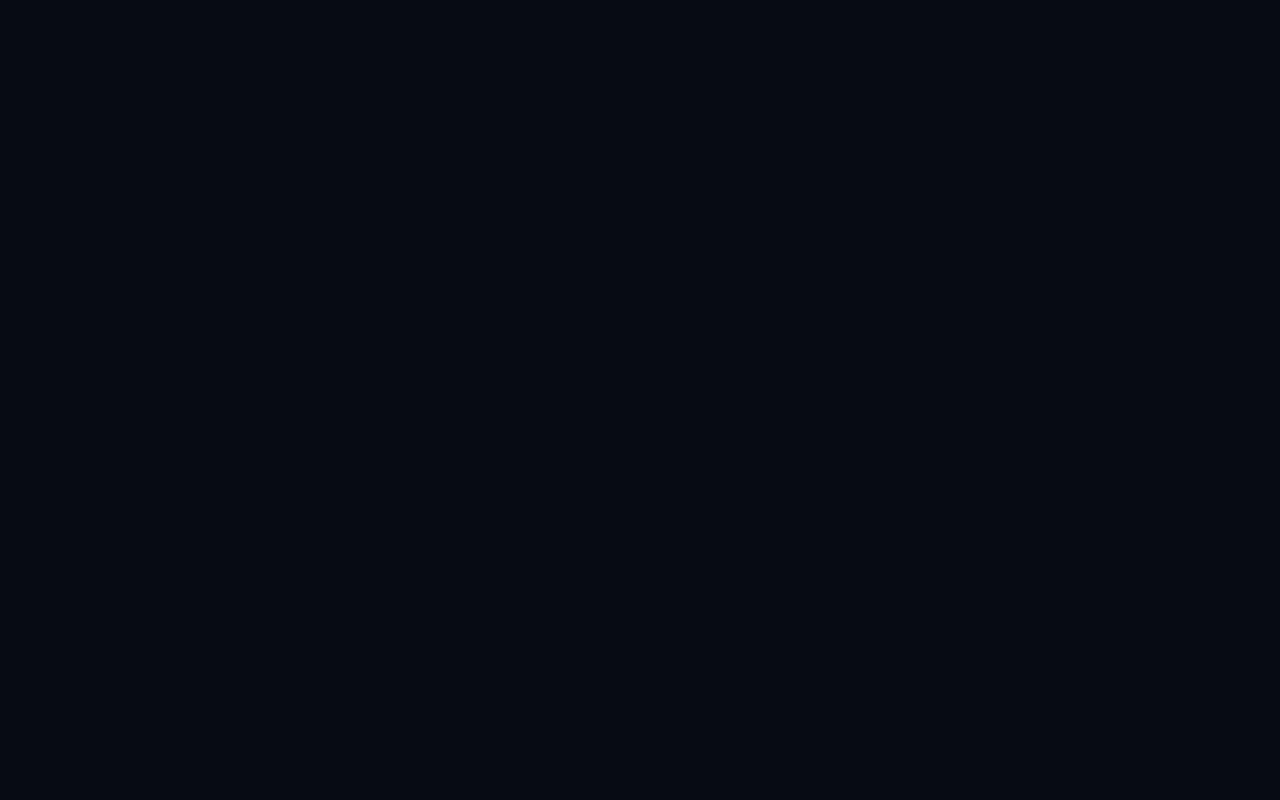
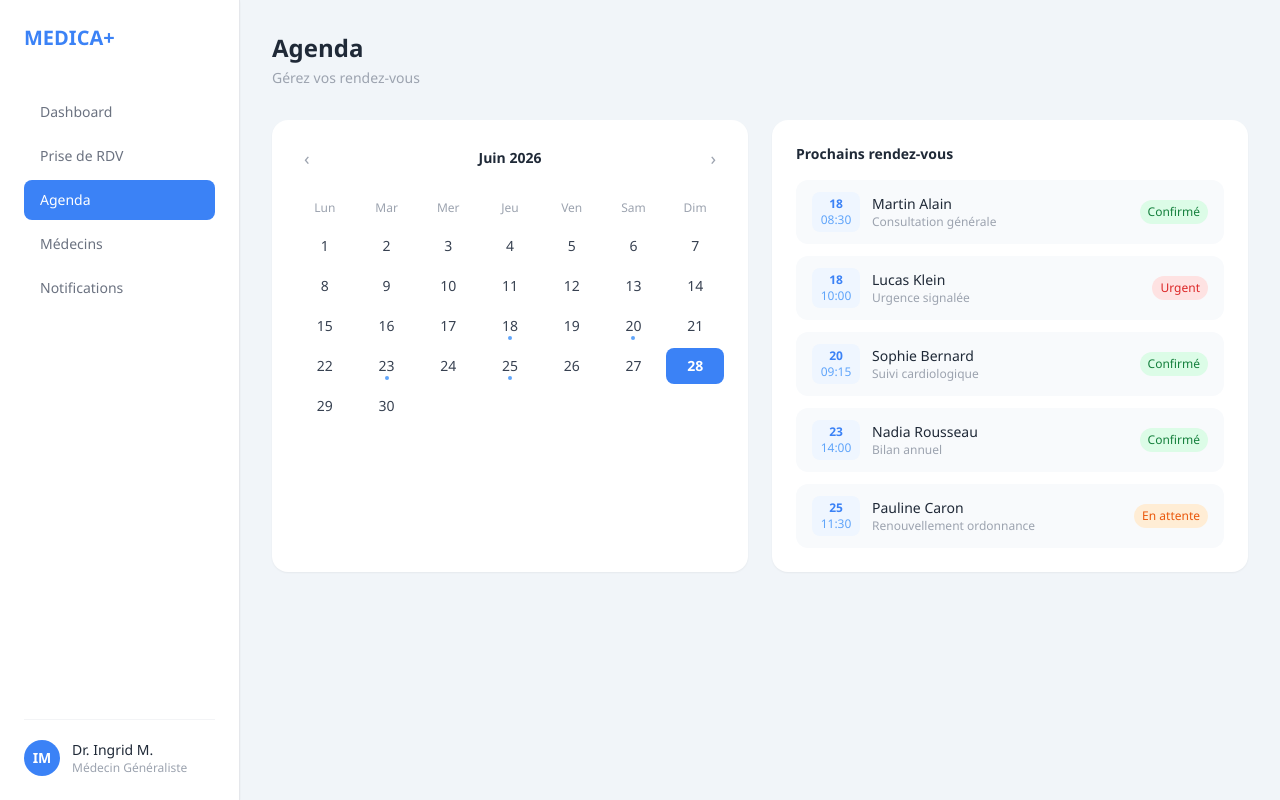
Before and after one commit to nohaeila/MEDICA_PLUS, a React (Vite) app in the folder frontend-web/: page /agenda in a window 1280 px wide. Before the commit this address had no page. Built offline with nearby package versions, Linux system fonts and the light colour scheme.

Commit message:
feat: agenda calendrier

```diff
--- a/frontend-web/src/App.jsx
+++ b/frontend-web/src/App.jsx
@@ -2,6 +2,7 @@ import { BrowserRouter, Routes, Route } from "react-router-dom"
 import Dashboard from "./pages/Dashboard"
 import ListeMedecins from "./pages/ListeMedecins"
 import PriseRDV from "./pages/PriseRDV"
+import Agenda from "./pages/Agenda"
 
 function App() {
   return (
@@ -10,6 +11,7 @@ function App() {
         <Route path="/" element={<Dashboard />} />
         <Route path="/medecins" element={<ListeMedecins />} />
         <Route path="/rdv" element={<PriseRDV />} />
+        <Route path="/agenda" element={<Agenda />} />
       </Routes>
     </BrowserRouter>
   )
--- /dev/null
+++ b/frontend-web/src/pages/Agenda.jsx
@@ -0,0 +1,155 @@
+import { useNavigate } from "react-router-dom"
+import { useState } from "react"
+
+export default function Agenda() {
+  const navigate = useNavigate()
+  const [moisActuel, setMoisActuel] = useState(new Date(2026, 5, 1))
+
+  const nav = [
+    { label: "Dashboard", path: "/" },
+    { label: "Prise de RDV", path: "/rdv" },
+    { label: "Agenda", path: "/agenda", active: true },
+    { label: "Médecins", path: "/medecins" },
+    { label: "Notifications", path: "/notifications" },
+  ]
+
+  const rdv = [
+    { date: "2026-06-18", heure: "08:30", patient: "Martin Alain", motif: "Consultation générale", statut: "Confirmé" },
+    { date: "2026-06-18", heure: "10:00", patient: "Lucas Klein", motif: "Urgence signalée", statut: "Urgent" },
+    { date: "2026-06-20", heure: "09:15", patient: "Sophie Bernard", motif: "Suivi cardiologique", statut: "Confirmé" },
+    { date: "2026-06-23", heure: "14:00", patient: "Nadia Rousseau", motif: "Bilan annuel", statut: "Confirmé" },
+    { date: "2026-06-25", heure: "11:30", patient: "Pauline Caron", motif: "Renouvellement ordonnance", statut: "En attente" },
+  ]
+
+  const statutStyle = {
+    "Confirmé": "bg-green-100 text-green-700",
+    "En attente": "bg-orange-100 text-orange-600",
+    "Urgent": "bg-red-100 text-red-600",
+  }
+
+  const joursNoms = ["Lun", "Mar", "Mer", "Jeu", "Ven", "Sam", "Dim"]
+
+  const getNomMois = (date) => date.toLocaleString("fr-FR", { month: "long", year: "numeric" })
+
+  const getJoursDuMois = () => {
+    const annee = moisActuel.getFullYear()
+    const mois = moisActuel.getMonth()
+    const premierJour = new Date(annee, mois, 1).getDay()
+    const decalage = premierJour === 0 ? 6 : premierJour - 1
+    const nbJours = new Date(annee, mois + 1, 0).getDate()
+    const jours = []
+    for (let i = 0; i < decalage; i++) jours.push(null)
+    for (let i = 1; i <= nbJours; i++) jours.push(i)
+    return jours
+  }
+
+  const aRDV = (jour) => {
+    if (!jour) return false
+    const annee = moisActuel.getFullYear()
+    const mois = String(moisActuel.getMonth() + 1).padStart(2, "0")
+    const date = `${annee}-${mois}-${String(jour).padStart(2, "0")}`
+    return rdv.some(r => r.date === date)
+  }
+
+  const aujourdhui = new Date()
+  const estAujourdhui = (jour) => {
+    return jour === aujourdhui.getDate() &&
+      moisActuel.getMonth() === aujourdhui.getMonth() &&
+      moisActuel.getFullYear() === aujourdhui.getFullYear()
+  }
+
+  const moisPrecedent = () => setMoisActuel(new Date(moisActuel.getFullYear(), moisActuel.getMonth() - 1, 1))
+  const moisSuivant = () => setMoisActuel(new Date(moisActuel.getFullYear(), moisActuel.getMonth() + 1, 1))
+
+  return (
+    <div className="flex min-h-screen bg-slate-100 text-gray-800">
+
+      {/* Sidebar */}
+      <aside className="w-60 bg-white border-r border-gray-200 flex flex-col p-6 shadow-sm">
+        <h1 className="text-xl font-bold text-blue-500 mb-10">MEDICA+</h1>
+        <nav className="flex flex-col gap-1 flex-1">
+          {nav.map((item) => (
+            <button key={item.label}
+              onClick={() => navigate(item.path)}
+              className={`text-left px-4 py-2.5 rounded-lg text-sm transition
+                ${item.active
+                  ? "bg-blue-500 text-white font-medium"
+                  : "text-gray-500 hover:bg-slate-100 hover:text-gray-800"}`}>
+              {item.label}
+            </button>
+          ))}
+        </nav>
+        <div className="border-t border-gray-100 pt-5 flex items-center gap-3">
+          <div className="w-9 h-9 rounded-full bg-blue-500 flex items-center justify-center text-sm font-bold text-white">IM</div>
+          <div>
+            <p className="text-sm font-medium text-gray-800">Dr. Ingrid M.</p>
+            <p className="text-xs text-gray-400">Médecin Généraliste</p>
+          </div>
+        </div>
+      </aside>
+
+      {/* Contenu */}
+      <main className="flex-1 p-8">
+        <div className="mb-8">
+          <h2 className="text-2xl font-bold text-gray-800">Agenda</h2>
+          <p className="text-gray-400 text-sm mt-1">Gérez vos rendez-vous</p>
+        </div>
+
+        <div className="grid grid-cols-2 gap-6">
+
+          {/* Calendrier */}
+          <div className="bg-white rounded-2xl shadow-sm p-6">
+            <div className="flex items-center justify-between mb-6">
+              <button onClick={moisPrecedent} className="text-gray-400 hover:text-gray-600 text-lg px-2">‹</button>
+              <h3 className="text-sm font-semibold capitalize">{getNomMois(moisActuel)}</h3>
+              <button onClick={moisSuivant} className="text-gray-400 hover:text-gray-600 text-lg px-2">›</button>
+            </div>
+
+            <div className="grid grid-cols-7 gap-1 mb-2">
+              {joursNoms.map(j => (
+                <div key={j} className="text-center text-xs text-gray-400 font-medium py-1">{j}</div>
+              ))}
+            </div>
+
+            <div className="grid grid-cols-7 gap-1">
+              {getJoursDuMois().map((jour, i) => (
+                <div key={i} className={`relative flex items-center justify-center h-9 rounded-lg text-sm cursor-pointer transition
+                  ${!jour ? "" :
+                    estAujourdhui(jour) ? "bg-blue-500 text-white font-bold" :
+                    "hover:bg-slate-100 text-gray-700"}`}>
+                  {jour}
+                  {aRDV(jour) && !estAujourdhui(jour) && (
+                    <span className="absolute bottom-1 left-1/2 -translate-x-1/2 w-1 h-1 rounded-full bg-blue-400"></span>
+                  )}
+                </div>
+              ))}
+            </div>
+          </div>
+
+          {/* Liste RDV */}
+          <div className="bg-white rounded-2xl shadow-sm p-6">
+            <h3 className="text-sm font-semibold mb-4">Prochains rendez-vous</h3>
+            <div className="flex flex-col gap-3">
+              {rdv.map((r, i) => (
+                <div key={i} className="flex items-center gap-3 bg-slate-50 rounded-xl px-4 py-3">
+                  <div className="flex flex-col items-center bg-blue-50 rounded-lg px-2 py-1 w-12 flex-shrink-0">
+                    <span className="text-blue-500 font-bold text-xs">{r.date.split("-")[2]}</span>
+                    <span className="text-blue-400 text-xs">{r.heure}</span>
+                  </div>
+                  <div className="flex-1">
+                    <p className="text-sm font-medium text-gray-800">{r.patient}</p>
+                    <p className="text-xs text-gray-400">{r.motif}</p>
+                  </div>
+                  <span className={`text-xs px-2 py-1 rounded-full font-medium ${statutStyle[r.statut]}`}>
+                    {r.statut}
+                  </span>
+                </div>
+              ))}
+            </div>
+          </div>
+
+        </div>
+      </main>
+    </div>
+  )
+}
```
